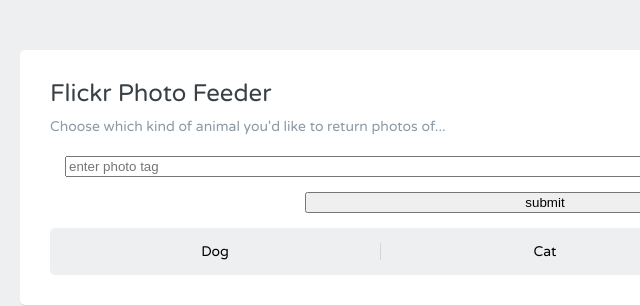
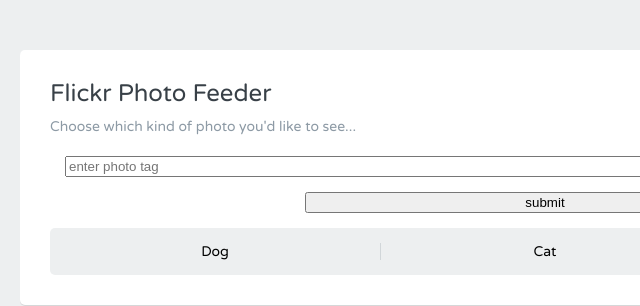
Before and after one commit to bdfinlayson/flickr-api-app, a plain HTML site: page index.html in a window 1280 px wide. Shown: the full height of the page, 95-735 px from the left. Drawn offline with nearby package versions, Linux system fonts and the light colour scheme.

Commit message:
updated markup

```diff
--- a/index.html
+++ b/index.html
@@ -17,7 +17,7 @@
         <div class="grid-100">
           <div class="heading">
             <h1>Flickr Photo Feeder</h1>
-            <p>Choose which kind of animal you'd like to return photos of...</p>
+            <p>Choose which kind of photo you'd like to see...</p>
           </div>
           <form>
             <input id='searchField' type='text' placeholder='enter photo tag'>
```
